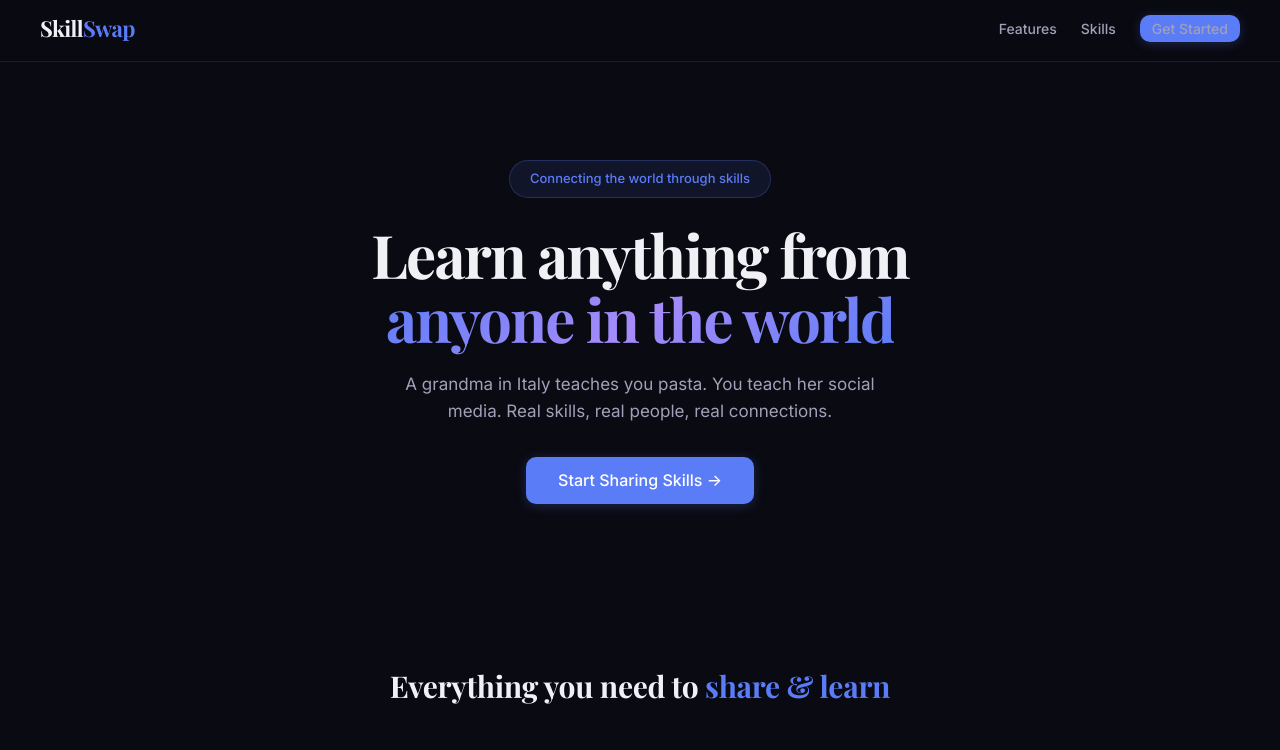
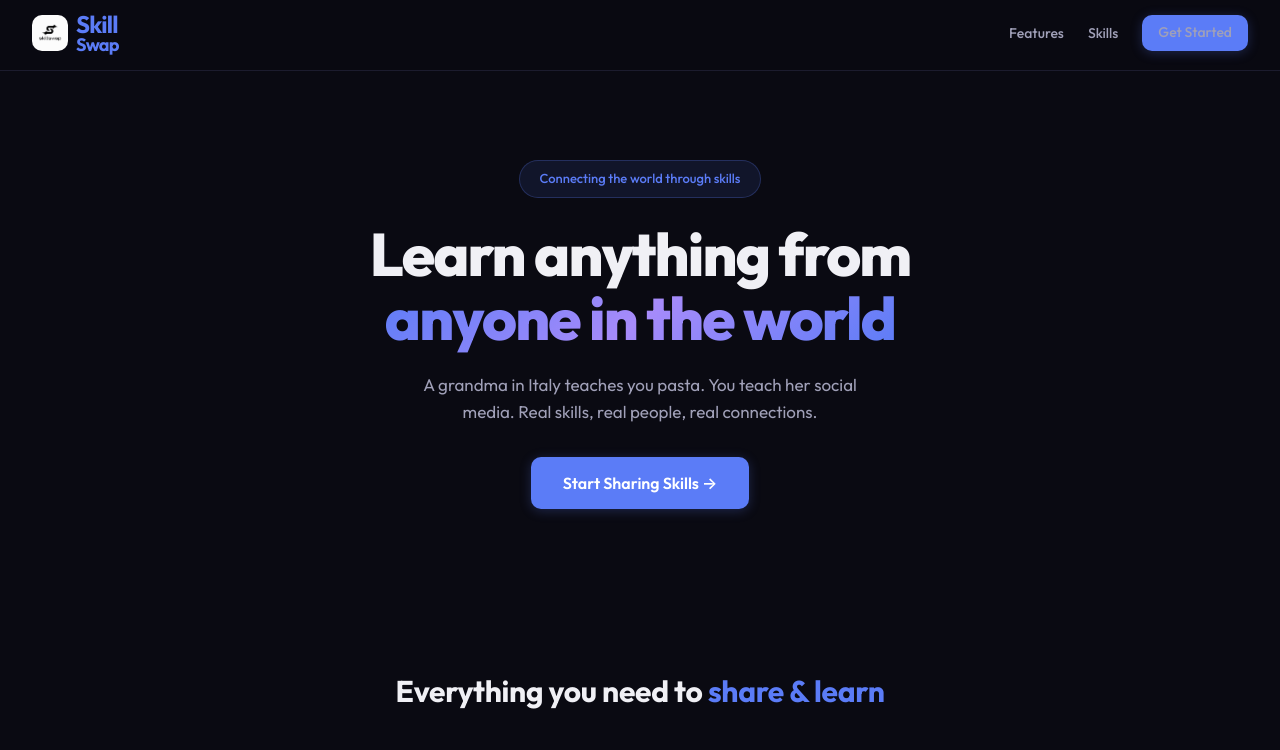
Before and after one commit to proudcat8/skill-share, a website: page index.html in a window 1280 px wide. Shown: the top 750 px of the page. Drawn offline with nearby package versions, Linux system fonts and the light colour scheme.

Commit message:
commit:1.36.22

```diff
--- a/css/style.css
+++ b/css/style.css
@@ -28,8 +28,8 @@
   --sp-1: 4px; --sp-2: 8px; --sp-3: 12px; --sp-4: 16px;
   --sp-5: 20px; --sp-6: 24px; --sp-7: 28px; --sp-8: 32px;
   --sp-10: 40px; --sp-12: 48px; --sp-16: 64px; --sp-20: 80px;
-  --font: "Inter", -apple-system, BlinkMacSystemFont, "SF Pro Display", "SF Pro Text", "Segoe UI", Roboto, "Helvetica Neue", Arial, sans-serif;
-  --font-display: "Playfair Display", "Georgia", "Times New Roman", serif;
+  --font: "Outfit", "Inter", -apple-system, BlinkMacSystemFont, "SF Pro Display", "SF Pro Text", "Segoe UI", Roboto, "Helvetica Neue", Arial, sans-serif;
+  --font-display: "Outfit", "Playfair Display", "Georgia", "Times New Roman", serif;
   --radius-sm: 6px; --radius: 10px; --radius-lg: 16px;
   --radius-xl: 24px; --radius-full: 9999px;
   --shadow-sm: 0 1px 2px rgba(0,0,0,0.25);
@@ -63,8 +63,11 @@ h4{font-size:15px}
 /* ─── Sidebar ────────────────────────────────────────── */
 .sidebar{position:fixed;top:0;left:0;bottom:0;width:240px;background:var(--bg-surface);border-right:1px solid var(--border);display:flex;flex-direction:column;z-index:50;transition:transform 0.3s var(--ease-out)}
 .sidebar-header{padding:var(--sp-5) var(--sp-6);border-bottom:1px solid var(--border-subtle)}
-.logo{font-family:var(--font-display);font-size:22px;font-weight:700;color:var(--text-primary);letter-spacing:-0.03em}
+.logo{display:flex;align-items:center;gap:var(--sp-2);font-family:var(--font-display);font-size:22px;font-weight:700;color:var(--text-primary);letter-spacing:-0.03em}
 .logo span{color:var(--accent)}
+.logo-img{width:32px;height:32px;border-radius:var(--radius);object-fit:cover}
+.logo-text{display:flex;flex-direction:column;line-height:1}
+.logo-text span{font-size:18px}
 .sidebar-nav{flex:1;padding:var(--sp-3);display:flex;flex-direction:column;gap:var(--sp-1)}
 .sidebar-link{display:flex;align-items:center;gap:var(--sp-3);padding:var(--sp-3) var(--sp-4);border-radius:var(--radius);color:var(--text-secondary);font-weight:500;font-size:14px;transition:all var(--duration) var(--ease);text-decoration:none}
 .sidebar-link:hover{background:var(--bg-raised);color:var(--text-primary);text-decoration:none}
@@ -81,35 +84,40 @@ h4{font-size:15px}
 
 /* ─── Main ───────────────────────────────────────────── */
 .main-content{margin-left:240px;flex:1;min-height:100vh;display:flex;flex-direction:column}
-.topbar{position:sticky;top:0;z-index:40;display:flex;align-items:center;gap:var(--sp-4);padding:var(--sp-3) var(--sp-8);background:rgba(10,10,18,0.80);backdrop-filter:blur(16px);-webkit-backdrop-filter:blur(16px);border-bottom:1px solid var(--border-subtle)}
+.topbar{position:sticky;top:0;z-index:40;display:flex;align-items:center;gap:var(--sp-3);padding:var(--sp-3) var(--sp-5);background:rgba(10,10,18,0.80);backdrop-filter:blur(16px);-webkit-backdrop-filter:blur(16px);border-bottom:1px solid var(--border-subtle)}
+.topbar-logo{display:flex;align-items:center;gap:var(--sp-2)}
+.topbar-logo .logo{font-size:18px}
+.topbar-logo .logo-img{width:26px;height:26px}
 .topbar-search{flex:1;max-width:360px;position:relative}
 .topbar-search input{width:100%;padding:var(--sp-2) var(--sp-3) var(--sp-2) var(--sp-8);background:var(--bg-raised);border:1px solid var(--border);border-radius:var(--radius);color:var(--text-primary);font-size:13px;font-family:var(--font);transition:border-color var(--duration) var(--ease),box-shadow var(--duration) var(--ease)}
 .topbar-search input:focus{outline:none;border-color:var(--accent);box-shadow:0 0 0 3px var(--accent-muted)}
 .topbar-search input::placeholder{color:var(--text-tertiary)}
 .topbar-search svg{position:absolute;left:var(--sp-3);top:50%;transform:translateY(-50%);width:15px;height:15px;color:var(--text-tertiary)}
-.page-content{flex:1;padding:var(--sp-8);animation:fadeUp 0.4s var(--ease-out)}
+.page-content{flex:1;padding:var(--sp-6);animation:fadeUp 0.4s var(--ease-out)}
 .mobile-toggle{display:none;background:none;border:none;color:var(--text-secondary);cursor:pointer;padding:var(--sp-2);transition:color var(--duration) var(--ease)}
 .mobile-toggle:hover{color:var(--text-primary)}
 .mobile-overlay{display:none;position:fixed;inset:0;background:rgba(0,0,0,0.5);z-index:40}
 .mobile-overlay.open{display:block;animation:fadeIn 0.2s var(--ease)}
 
 /* ─── Buttons ────────────────────────────────────────── */
-.btn{display:inline-flex;align-items:center;justify-content:center;gap:var(--sp-2);padding:var(--sp-2) var(--sp-5);border:none;border-radius:var(--radius);font-weight:500;font-size:14px;font-family:var(--font);cursor:pointer;transition:all 0.25s var(--ease-spring);white-space:nowrap;line-height:1.4;position:relative;overflow:hidden}
-.btn::after{content:'';position:absolute;inset:0;background:radial-gradient(circle at var(--x,50%) var(--y,50%),rgba(255,255,255,0.15),transparent 60%);opacity:0;transition:opacity 0.3s}
+.btn{display:inline-flex;align-items:center;justify-content:center;gap:var(--sp-2);padding:var(--sp-2) var(--sp-5);border:none;border-radius:var(--radius);font-weight:600;font-size:14px;font-family:var(--font);cursor:pointer;transition:all 0.2s var(--ease-out);white-space:nowrap;line-height:1.4;position:relative;overflow:hidden;min-height:44px;min-width:44px;touch-action:manipulation;-webkit-tap-highlight-color:transparent}
+.btn::after{content:'';position:absolute;inset:0;background:radial-gradient(circle at var(--x,50%) var(--y,50%),rgba(255,255,255,0.15),transparent 60%);opacity:0;transition:opacity 0.2s}
 .btn:hover::after{opacity:1}
 .btn:focus-visible{outline:2px solid var(--accent);outline-offset:2px}
-.btn:active{transform:scale(0.96)}
+.btn:active{transform:scale(0.97)}
+.btn:active::after{opacity:1;transition:opacity 0s}
 .btn:disabled{opacity:0.4;cursor:not-allowed;transform:none}
 .btn-primary{background:var(--accent);color:#fff;box-shadow:0 2px 12px rgba(91,124,247,0.25)}
 .btn-primary:hover{background:var(--accent-hover);box-shadow:0 4px 20px rgba(91,124,247,0.35);transform:translateY(-1px)}
+.btn-primary:active{transform:scale(0.97);background:var(--accent)}
 .btn-accent{background:var(--warning);color:#fff}
 .btn-accent:hover{opacity:0.9}
 .btn-ghost{background:transparent;color:var(--text-secondary);border:1px solid var(--border)}
 .btn-ghost:hover{background:var(--bg-raised);color:var(--text-primary);border-color:var(--text-tertiary)}
 .btn-danger{background:var(--danger);color:#fff}
 .btn-danger:hover{opacity:0.9}
-.btn-sm{padding:var(--sp-1) var(--sp-3);font-size:13px}
-.btn-lg{padding:var(--sp-3) var(--sp-8);font-size:16px}
+.btn-sm{padding:var(--sp-2) var(--sp-4);font-size:13px;min-height:36px;min-width:36px}
+.btn-lg{padding:var(--sp-3) var(--sp-8);font-size:16px;min-height:52px}
 
 /* ─── Inputs ─────────────────────────────────────────── */
 .input,.textarea,.select{width:100%;padding:var(--sp-3) var(--sp-4);background:var(--bg-raised);border:1px solid var(--border);border-radius:var(--radius);color:var(--text-primary);font-size:14px;font-family:var(--font);transition:border-color var(--duration) var(--ease),box-shadow var(--duration) var(--ease)}
@@ -275,7 +283,10 @@ label{display:block;font-size:13px;font-weight:500;color:var(--text-secondary);m
 /* ─── Auth ───────────────────────────────────────────── */
 .auth-page{display:flex;align-items:center;justify-content:center;min-height:100vh;padding:var(--sp-5);background:var(--bg-base)}
 .auth-box{width:100%;max-width:400px;background:var(--bg-surface);border:1px solid var(--border-subtle);border-radius:var(--radius-lg);padding:var(--sp-10);animation:fadeUp 0.5s var(--ease-out)}
-.auth-box .logo{font-family:var(--font-display);text-align:center;font-size:26px;margin-bottom:var(--sp-1)}
+.auth-box .logo{display:flex;align-items:center;justify-content:center;gap:var(--sp-2);font-family:var(--font-display);font-size:28px;font-weight:700;color:var(--text-primary);letter-spacing:-0.03em;margin-bottom:var(--sp-1)}
+.auth-box .logo span{color:var(--accent)}
+.auth-box .logo-img{width:40px;height:40px;border-radius:var(--radius);object-fit:cover}
+.auth-box .logo-text{display:flex;flex-direction:column;line-height:1}
 .auth-box .subtitle{text-align:center;color:var(--text-tertiary);font-size:14px;margin-bottom:var(--sp-6)}
 .auth-tabs{display:flex;gap:var(--sp-1);background:var(--bg-raised);border-radius:var(--radius);padding:3px;margin-bottom:var(--sp-6)}
 .auth-tab{flex:1;padding:var(--sp-2);text-align:center;border-radius:var(--radius-sm);font-size:14px;font-weight:500;cursor:pointer;color:var(--text-tertiary);transition:all 0.25s var(--ease-spring);border:none;background:transparent;font-family:var(--font)}
@@ -312,7 +323,11 @@ label{display:block;font-size:13px;font-weight:500;color:var(--text-secondary);m
 .site-footer-landing{padding:var(--sp-8) var(--sp-5);text-align:center;border-top:1px solid var(--border-subtle);color:var(--text-tertiary);font-size:14px}
 
 /* ─── Landing ────────────────────────────────────────── */
-.landing-nav{position:fixed;top:0;left:0;right:0;z-index:100;display:flex;align-items:center;justify-content:space-between;padding:var(--sp-4) var(--sp-10);background:rgba(10,10,18,0.85);backdrop-filter:blur(16px);-webkit-backdrop-filter:blur(16px);border-bottom:1px solid var(--border-subtle);animation:fadeDown 0.5s var(--ease-out)}
+.landing-nav{position:fixed;top:0;left:0;right:0;z-index:100;display:flex;align-items:center;justify-content:space-between;padding:var(--sp-4) var(--sp-8);background:rgba(10,10,18,0.85);backdrop-filter:blur(16px);-webkit-backdrop-filter:blur(16px);border-bottom:1px solid var(--border-subtle);animation:fadeDown 0.5s var(--ease-out)}
+.landing-nav .logo{display:flex;align-items:center;gap:var(--sp-2);font-family:var(--font-display);font-size:24px;font-weight:700;color:var(--text-primary);letter-spacing:-0.03em}
+.landing-nav .logo span{color:var(--accent)}
+.landing-nav .logo-img{width:36px;height:36px;border-radius:var(--radius);object-fit:cover}
+.landing-nav .logo-text{display:flex;flex-direction:column;line-height:1}
 .nav-links{display:flex;align-items:center;gap:var(--sp-6)}
 .nav-links a{color:var(--text-secondary);font-size:14px;font-weight:500;transition:color var(--duration) var(--ease)}
 .nav-links a:hover{color:var(--text-primary);text-decoration:none}
@@ -320,7 +335,7 @@ label{display:block;font-size:13px;font-weight:500;color:var(--text-secondary);m
 .hero{position:relative;text-align:center;padding:160px var(--sp-5) 100px}
 .hero-content{position:relative;max-width:640px;margin:0 auto;animation:heroIn 0.8s var(--ease-out)}
 .badge{display:inline-block;padding:var(--sp-2) var(--sp-5);background:var(--accent-muted);color:var(--accent);border:1px solid var(--accent-border);border-radius:var(--radius-full);font-size:13px;font-weight:500;margin-bottom:var(--sp-6);animation:fadeDown 0.6s 0.1s var(--ease-out) both}
-.hero h1{font-family:var(--font-display);font-size:clamp(36px,6vw,60px);font-weight:700;line-height:1.08;margin-bottom:var(--sp-5);letter-spacing:-0.03em;animation:fadeUp 0.6s 0.2s var(--ease-out) both}
+.hero h1{font-family:var(--font-display);font-size:clamp(36px,6vw,60px);font-weight:800;line-height:1.08;margin-bottom:var(--sp-5);letter-spacing:-0.03em;animation:fadeUp 0.6s 0.2s var(--ease-out) both}
 .gradient-text{background:linear-gradient(135deg,var(--accent),#a78bfa,var(--accent));-webkit-background-clip:text;-webkit-text-fill-color:transparent;background-clip:text}
 .hero p{font-size:17px;color:var(--text-secondary);max-width:480px;margin:0 auto var(--sp-8);line-height:1.6;animation:fadeUp 0.6s 0.35s var(--ease-out) both}
 .hero .btn{animation:fadeUp 0.6s 0.5s var(--ease-out) both}
--- a/index.html
+++ b/index.html
@@ -12,12 +12,12 @@
   <link rel="stylesheet" href="css/style.css">
   <link rel="preconnect" href="https://fonts.googleapis.com">
   <link rel="preconnect" href="https://fonts.gstatic.com" crossorigin>
-  <link href="https://fonts.googleapis.com/css2?family=Inter:wght@300;400;500;600;700;800&family=Playfair+Display:wght@700&display=swap" rel="stylesheet">
+  <link href="https://fonts.googleapis.com/css2?family=Outfit:wght@300;400;500;600;700;800;900family=Inter:wght@300;400;500;600;700;800&family=Playfair+Display:wght@700family=Playfair+Display:wght@700&display=swap" rel="stylesheet">
 </head>
 <body>
   <div id="landing-page" class="page active">
     <nav class="landing-nav" aria-label="Main navigation">
-      <div class="logo">Skill<span>Swap</span></div>
+      <div class="logo"><img src="logo/logo.jpeg" alt="SkillSwap" class="logo-img"><span class="logo-text">Skill<span>Swap</span></span></div>
       <div class="nav-links">
         <a href="#features">Features</a>
         <a href="#skills">Skills</a>
--- a/js/layout.js
+++ b/js/layout.js
@@ -20,14 +20,14 @@ function buildLayout() {
     { href: 'messages.html', icon: '<svg viewBox="0 0 24 24" fill="none" stroke="currentColor" stroke-width="1.5"><path d="M21 15a2 2 0 0 1-2 2H7l-4 4V5a2 2 0 0 1 2-2h14a2 2 0 0 1 2 2z"/></svg>', label: 'Messages' },
     { href: 'schedule.html', icon: '<svg viewBox="0 0 24 24" fill="none" stroke="currentColor" stroke-width="1.5"><rect x="3" y="4" width="18" height="18" rx="2" ry="2"/><line x1="16" y1="2" x2="16" y2="6"/><line x1="8" y1="2" x2="8" y2="6"/><line x1="3" y1="10" x2="21" y2="10"/></svg>', label: 'Schedule' }
   ];
-  var initials = getInitials(currentUser.username);
+var initials = getInitials(currentUser.username);
   var navLinks = links.map(function(l) {
     return '<a href="' + l.href + '" class="sidebar-link ' + (loc === l.href.split('?')[0] ? 'active' : '') + '">' + l.icon + '<span>' + l.label + '</span></a>';
   }).join('');
 
   document.getElementById('app').innerHTML =
     '<div class="sidebar" id="sidebar">' +
-      '<div class="sidebar-header"><div class="logo">Skill<span>Swap</span></div></div>' +
+      '<div class="sidebar-header"><div class="logo"><img src="../logo/logo.jpeg" alt="SkillSwap" class="logo-img"><span class="logo-text">Skill<span>Swap</span></span></div></div>' +
       '<nav class="sidebar-nav" aria-label="Main navigation">' + navLinks + '</nav>' +
       '<div class="sidebar-footer">' +
         '<div class="user-card">' +
@@ -43,7 +43,7 @@ function buildLayout() {
         '<button class="mobile-toggle" onclick="openSidebar()" aria-label="Open menu">' +
           '<svg width="22" height="22" viewBox="0 0 24 24" fill="none" stroke="currentColor" stroke-width="1.5"><line x1="3" y1="6" x2="21" y2="6"/><line x1="3" y1="12" x2="21" y2="12"/><line x1="3" y1="18" x2="21" y2="18"/></svg>' +
         '</button>' +
-        '<div class="topbar-logo"><div class="logo" style="font-size:18px">Skill<span>Swap</span></div></div>' +
+        '<div class="topbar-logo"><div class="logo"><img src="../logo/logo.jpeg" alt="SkillSwap" class="logo-img"><span class="logo-text">Skill<span>Swap</span></span></div></div>' +
         '<div class="topbar-search">' +
           '<svg viewBox="0 0 24 24" fill="none" stroke="currentColor" stroke-width="1.5"><circle cx="11" cy="11" r="8"/><line x1="21" y1="21" x2="16.65" y2="16.65"/></svg>' +
           '<input type="text" placeholder="Search skills, people...">' +
```
Also changed, not shown: pages/auth.html (+2 -2 lines), pages/call.html (+1 -1 lines), pages/feed.html (+1 -1 lines), pages/messages.html (+1 -1 lines), pages/profile.html (+1 -1 lines), pages/schedule.html (+1 -1 lines), logo/logo.jpeg (added).
